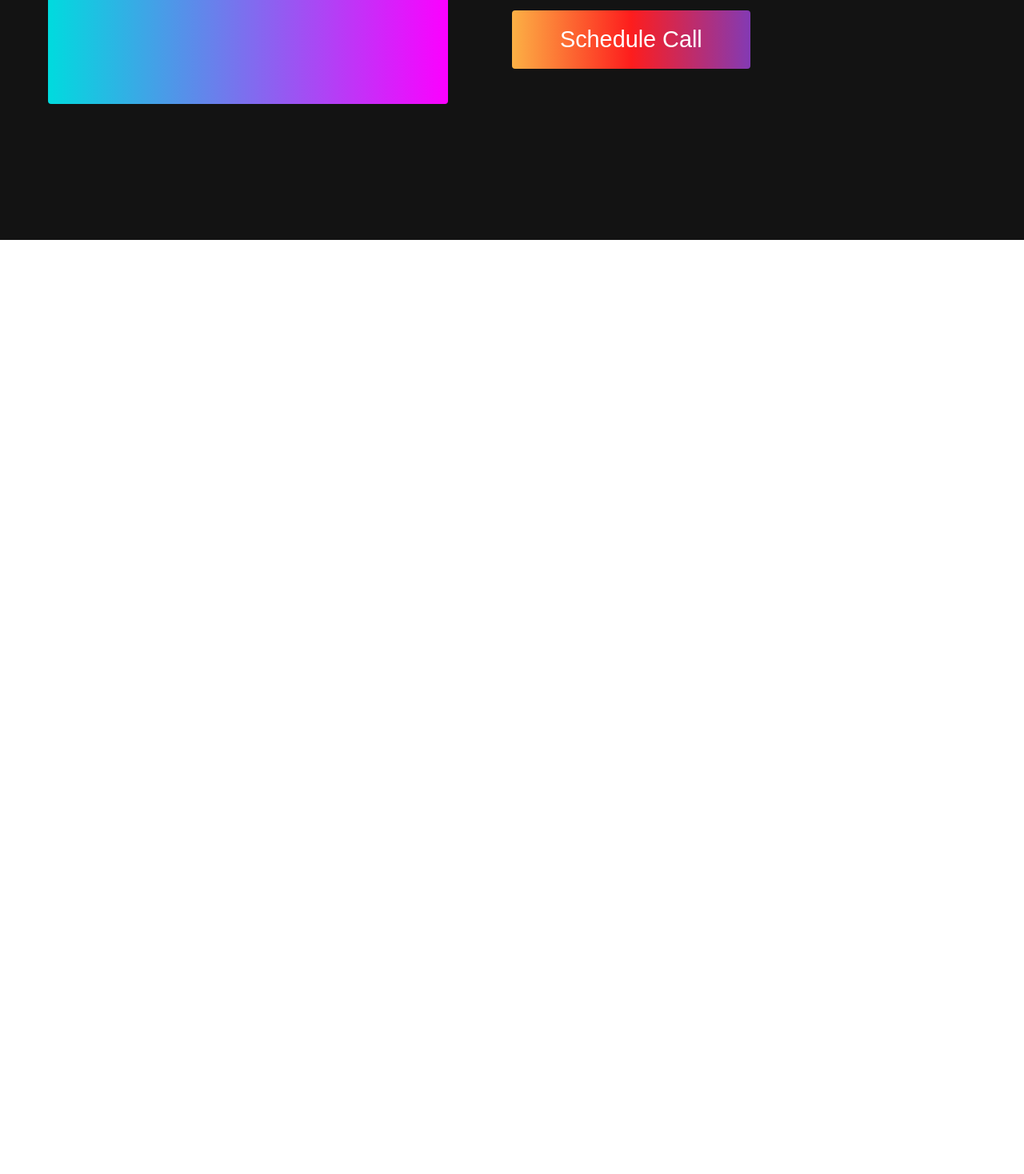
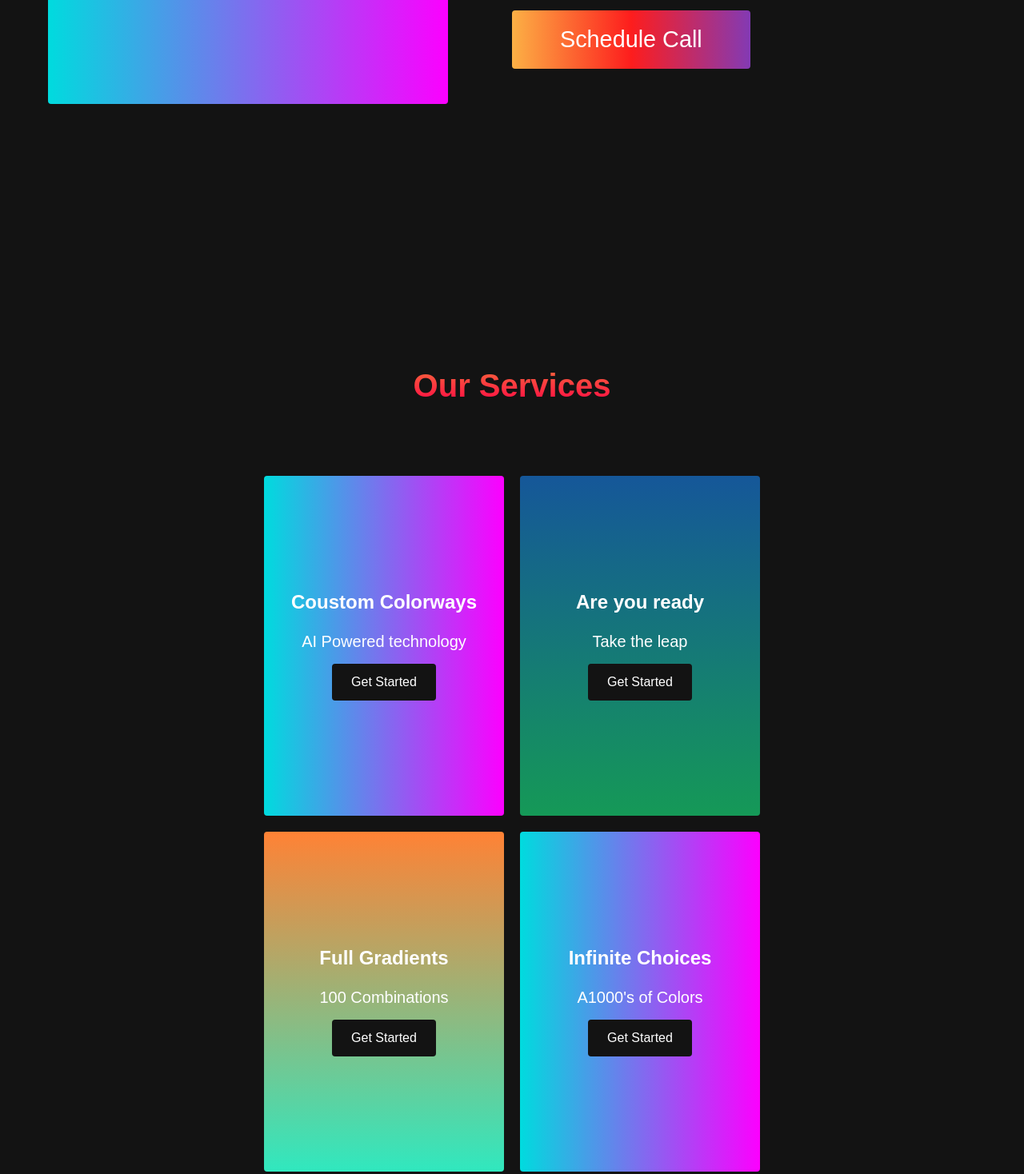
Before and after one commit to Khushali14/scroll_website, a plain HTML site: page index.html in a window 1280 px wide. Shown: the part 1393-2861 px from the top of the page at 80% size. Before the commit the page ends 1693 px from the top, so only its background shows below. Drawn offline with Linux system fonts and the light colour scheme.

Commit message:
Service Section

```diff
--- a/index.html
+++ b/index.html
@@ -60,6 +60,33 @@
             </div>
         </div>
     </div>
+
+    <!--Services section-->
+    <div class="services" id="services">
+        <h1>Our Services</h1>
+        <div class="services__wrapper">
+            <div class="services__card">
+                <h2>Coustom Colorways</h2>
+                <p>AI Powered technology</p>
+                <div class="services__btn"><button>Get Started</button></div>
+            </div>
+            <div class="services__card">
+                <h2>Are you ready</h2>
+                <p>Take the leap</p>
+                <div class="services__btn"><button>Get Started</button></div>
+            </div>
+            <div class="services__card">
+                <h2>Full Gradients</h2>
+                <p>100 Combinations</p>
+                <div class="services__btn"><button>Get Started</button></div>
+            </div>
+            <div class="services__card">
+                <h2>Infinite Choices</h2>
+                <p>A1000's of Colors</p>
+                <div class="services__btn"><button>Get Started</button></div>
+            </div>
+        </div>
+    </div>
     <script src="app.js"></script>
 </body>
 </html>
--- a/style.css
+++ b/style.css
@@ -444,3 +444,106 @@ background: linear-gradient(to right, #8f0eff, #da22ff, #8A2387); /* W3C, IE 10+
         margin: 2.5rem 0;
     }
 }
+
+/* Service section */
+.services{
+    background: #131313;
+    display: flex;
+    flex-direction: column;
+    justify-content: center;
+    align-items: center;
+    height: 100%;
+    padding: 10rem 0;
+}
+
+.services h1{
+    background-color: #ff8177;
+    background-image: linear-gradient(to top, #ff0844 0%, #f7673c 100%);
+    background-size: 100%;
+    -webkit-background-clip: text;
+    -moz-background-clip: text;
+    -webkit-text-fill-color: transparent;
+    -moz-text-fill-color: transparent;
+    margin-bottom: 5rem;
+    font-size: 2.5rem;
+}
+
+.services__wrapper{
+    display: grid;
+    grid-template-columns: 1fr 1fr 1fr 1fr;
+    grid-template-rows: 1fr;
+}
+
+.services__card{
+    margin: 10px;
+    height: 425px;
+    width: 300px;
+    border-radius: 4px;
+    display: flex;
+    flex-direction: column;
+    justify-content: center;
+    color: #fff;
+    background-image: linear-gradient(to right, #00dbde 0%, #fc00ff 100%);
+    transition: 0.3s ease-in;
+}
+
+.services__card:nth-child(2){
+    background: #159957;  /* fallback for old browsers */
+background: -webkit-linear-gradient(to bottom, #155799, #159957);  /* Chrome 10-25, Safari 5.1-6 */
+background: linear-gradient(to bottom, #155799, #159957); /* W3C, IE 10+/ Edge, Firefox 16+, Chrome 26+, Opera 12+, Safari 7+ */
+}
+
+.services__card:nth-child(3){
+    background: #30E8BF;  /* fallback for old browsers */
+background: -webkit-linear-gradient(to bottom, #FF8235, #30E8BF);  /* Chrome 10-25, Safari 5.1-6 */
+background: linear-gradient(to bottom, #FF8235, #30E8BF); /* W3C, IE 10+/ Edge, Firefox 16+, Chrome 26+, Opera 12+, Safari 7+ */
+}
+
+.services__card h2{
+    text-align: center;
+}
+
+.services__card p{
+    text-align: center;
+    margin-top: 24px;
+    font-size: 20px;
+}
+
+.services__btn{
+    display: flex;
+    justify-content: center;
+    margin-top: 16px;
+}
+
+.services__card button{
+    color: #fff;
+    padding: 14px 24px;
+    border: none;
+    outline: none;
+    border-radius: 4px;
+    background: #131313;
+    font-size: 1rem;
+}
+
+.services__card button:hover{
+    cursor: pointer;
+}
+
+.services__card:hover{
+    transform: scale(1.075);
+    transition: 0.3s ease-in;
+    cursor: pointer;
+}
+
+@media screen and (max-width: 1300px){
+    .services__wrapper{
+        grid-template-columns: 1fr 1fr;
+    }
+}
+
+@media screen and (max-width: 786px) {
+    .services__wrapper{
+        grid-template-columns: 1fr;
+    }
+
+}
```
